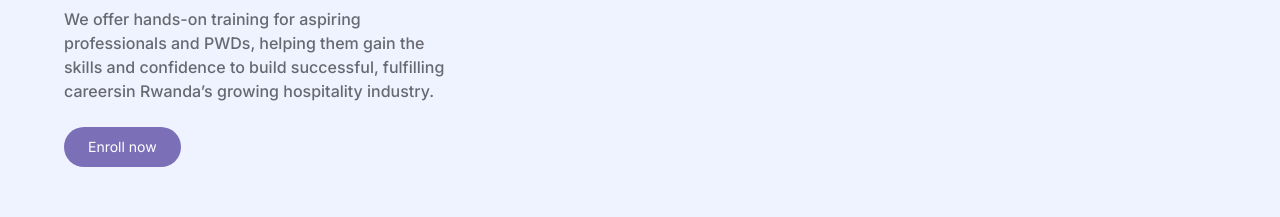
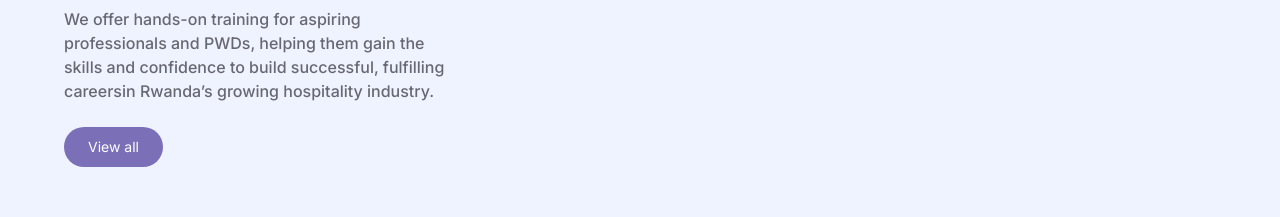
Before and after one commit to mbonikev/hotel_talents_pool, a React (Vite) app: page /#/ in a window 1280 px wide. Shown: the part 1460-1677 px from the top of the page. Built offline with nearby package versions, Linux system fonts and the light colour scheme; what ldrs would draw is missing.

Commit message:
Stalker-commit: src/components/FewCourses.jsx

```diff
--- a/src/components/FewCourses.jsx
+++ b/src/components/FewCourses.jsx
@@ -17,7 +17,7 @@ function FewCourses() {
           className="text-sm mt-[20px] w-fit bg-[#7b6fb8] transition active:scale-90 text-white py-2.5 px-6 rounded-full max-lg:hidden"
           to="/courses"
         >
-          Enroll now
+          View all
         </Link>
       </div>
       {/* courses grid */}
```
